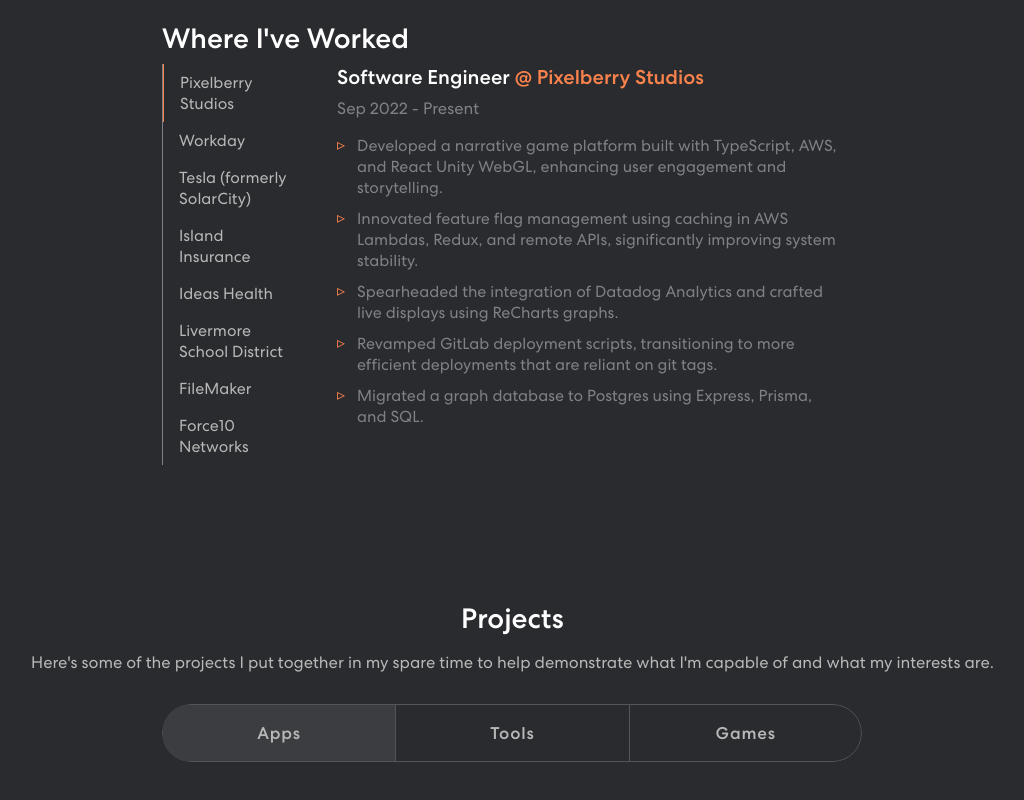
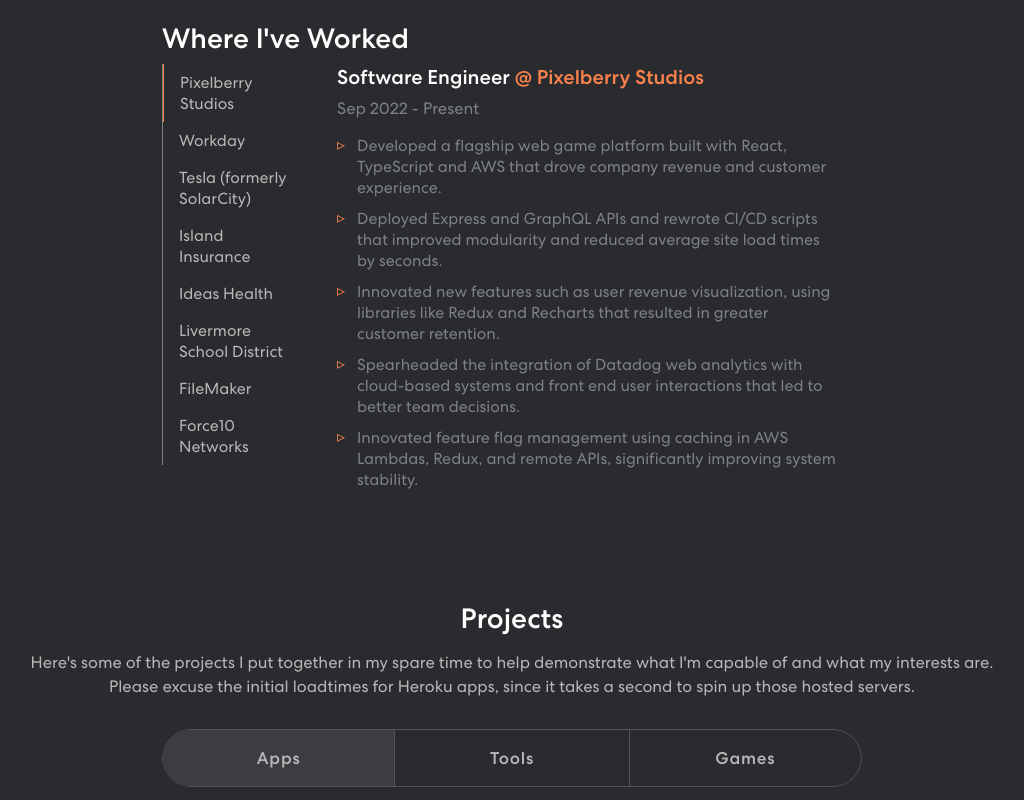
Before and after one commit to smiracle/steven-miracle-website, a React (Create React App) app: page / in a window 1280 px wide. Shown: the part 1820-2620 px from the top of the page, without its empty margins (128-1152 px from the left). Built offline with nearby package versions, Linux system fonts and the light colour scheme.

Commit message:
Update projects

```diff
--- a/src/components/Projects.js
+++ b/src/components/Projects.js
@@ -37,7 +37,8 @@
                   <h3 id="projects">Projects</h3>
                   <p>
                     Here's some of the projects I put together in my spare time to help demonstrate what I'm capable of
-                    and what my interests are.
+                    and what my interests are. Please excuse the initial loadtimes for Heroku apps, since it takes a
+                    second to spin up those hosted servers.
                   </p>
                   <Tab.Container id="projects-tabs" defaultActiveKey="first">
                     <Nav variant="pills" className="nav-pills mb-5" id="pills-tab" defaultActiveKey="first">
--- a/src/data/experience.json
+++ b/src/data/experience.json
@@ -5,11 +5,11 @@
     "company": "Pixelberry Studios",
     "time": "Sep 2022 - Present",
     "bullets": [
-      "Developed a narrative game platform built with TypeScript, AWS, and React Unity WebGL, enhancing user engagement and storytelling.",
-      "Innovated feature flag management using caching in AWS Lambdas, Redux, and remote APIs, significantly improving system stability.",
-      "Spearheaded the integration of Datadog Analytics and crafted live displays using ReCharts graphs.",
-      "Revamped GitLab deployment scripts, transitioning to more efficient deployments that are reliant on git tags.",
-      "Migrated a graph database to Postgres using Express, Prisma, and SQL."
+      "Developed a flagship web game platform built with React, TypeScript and AWS that drove company revenue and customer experience.",
+      "Deployed Express and GraphQL APIs and rewrote CI/CD scripts that improved modularity and reduced average site load times by seconds.",
+      "Innovated new features such as user revenue visualization, using libraries like Redux and Recharts that resulted in greater customer retention.",
+      "Spearheaded the integration of Datadog web analytics with cloud-based systems and front end user interactions that led to better team decisions.",
+      "Innovated feature flag management using caching in AWS Lambdas, Redux, and remote APIs, significantly improving system stability."
     ]
   },
   {
@@ -18,10 +18,10 @@
     "company": "Workday",
     "time": "Sep 2018 - Jun 2022",
     "bullets": [
-      "Acted as Scrum Master, contributing to the development of Workday's content management site using Docker, PHP, and MySQL.",
-      "Enhanced site functionality with new features like content audit tools, archival, and community operations.",
-      "Assembled user interfaces with React for improved feedback and search.",
-      "Optimized unit tests, reducing bugs and preventing site downtime."
+      "Led teams as a Scrum Master, contributing to the agile development of Workday's SaaS community site using Docker, PHP, and MySQL.",
+      "Collaborated with product managers and UX designers to produce a modern UI/UX using React that increased revenue and engagement.",
+      "Enhanced site functionality and security with new features including content audit tools, archival, and community operations.",
+      "Optimized unit and integration tests and included documentation, reducing bugs and preventing product downtime at release."
     ]
   },
   {
@@ -30,10 +30,9 @@
     "company": "Tesla (formerly SolarCity)",
     "time": "Sep 2015 - Sep 2018",
     "bullets": [
-      "Created a utility bill calculator to accurately predict customer electricity costs for anywhere in the United States, boosting customer trust and minimizing legal risks.",
-      "Redesigned a solar pricing engine, enhancing clarity and adapting to product changes with improved test coverage.",
-      "Crafted SQL queries for efficient data retrieval and object-relational mappings, optimizing database interactions.",
-      "Implemented automated tests, Splunk logging, data auditing, input validation and removed outdated dependencies.",
+      "Refactored a solar pricing engine and brought it under a unit test harness, leading to improved reliability, scalability, and performance.",
+      "Created a utility bill calculator to accurately predict customer electricity costs anywhere in the United States, boosting customer trust and minimizing legal risks.",
+      "Crafted SQL queries for efficient data retrieval and object-relational mappings that optimized site load times.",
       "Diagnosed and resolved issues during live production releases that preserved thousands of dollars of revenue."
     ]
   },
--- a/src/data/projects.json
+++ b/src/data/projects.json
@@ -16,7 +16,8 @@
     "description": "Android app for real video game price lookup",
     "imgUrl": "../project-images/GameCollectReact.png",
     "tools": ["React Native", "Typescript"],
-    "externalUrl": "https://bitbucket.org/smiracle/gamecollectreact/src/master/GameCollectReact/",
+    "externalUrl": "https://www.upload-apk.com/eaLLN1xDtY4VwUU",
+    "youtubeUrl": "https://youtu.be/tP6vZUNlBRM",
     "repoUrl": "https://bitbucket.org/smiracle/gamecollectreact/src/master/GameCollectReact/"
   },
   {
@@ -88,15 +89,6 @@
     "tools": ["TypeScript", "React", "Heroku"],
     "externalUrl": "https://miracle-react-ticket-app.herokuapp.com/",
     "repoUrl": "https://bitbucket.org/smiracle/reacttickets/src/master/"
-  },
-  {
-    "type": "tool",
-    "title": "Password API",
-    "year": "2022",
-    "description": "Azure hosted app + API + database",
-    "tools": [".Net Core", "SQL", "Azure", "Heroku"],
-    "externalUrl": "https://morning-basin-44332.herokuapp.com/",
-    "repoUrl": "https://bitbucket.org/smiracle/miracle-web-api/src/master/"
   },
   {
     "type": "game",
```
Also changed, not shown: 1 other file (tests, documents, lock files or other folders).
